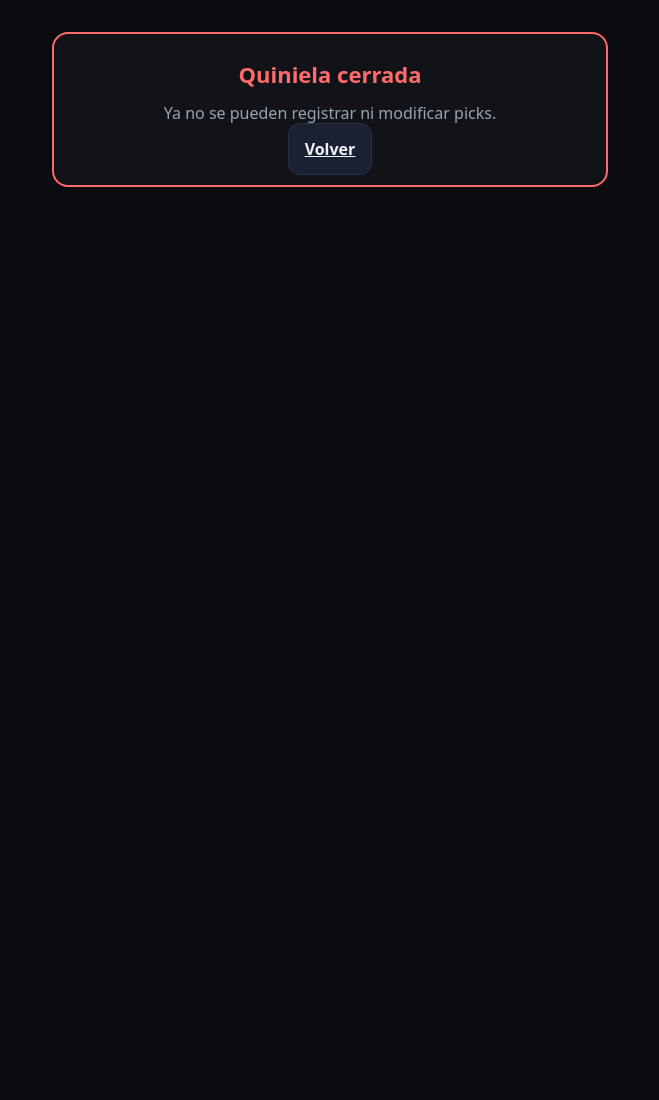
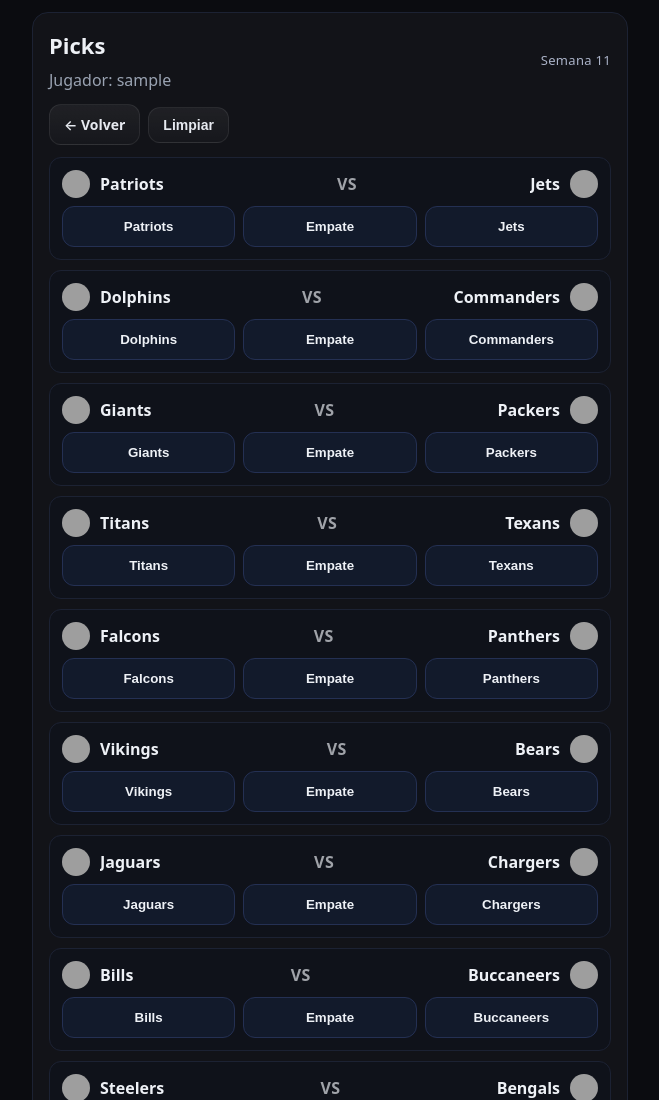
Before and after one commit to AmbrizzzDev/quiniela-nfl, a plain HTML site: page quiniela/picks.html in a window 1280 px wide. Shown: the top 1100 px of the page, without its empty margins (310-969 px from the left). Before the commit the page ends 800 px from the top, so only its background shows below. Drawn offline with Linux system fonts and the light colour scheme; no server answers; sample sign-in values are in the browser's storage; grey boxes are pictures that could not be loaded.

Commit message:
feat: update week 11 games and deadline date
Update the games list for week 11 and adjust the deadline date to November 13th

```diff
--- a/quiniela/app-config.js
+++ b/quiniela/app-config.js
@@ -1,7 +1,7 @@
 //! Conexion a la base de datos de Firebase
 const EVENT_ID   = "quiniela-2025";
-const CURRENT_WEEK = 10;
-const DEADLINE   = new Date("2025-11-06T19:16:00");
+const CURRENT_WEEK = 11;
+const DEADLINE   = new Date("2025-11-13T19:16:00");
 
 // Solo si la página cargó Firebase SDK, inicializamos:
 (function initFirebaseSafely(){
--- a/quiniela/data.js
+++ b/quiniela/data.js
@@ -1,19 +1,20 @@
 // Lista de juegos (ejemplo)
 const GAMES = [
-  { id: "Raiders vs Broncos", away: "Raiders", home: "Broncos" },
-  { id: "Falcons vs Colts", away: "Falcons", home: "Colts" },
-  { id: "Browns vs Jets", away: "Browns", home: "Jets" },
-  { id: "Saints vs Panthers", away: "Saints", home: "Panthers" },
-  { id: "Patriots vs Buccaneers", away: "Patriots", home: "Buccaneers" },
-  { id: "Giants vs Bears", away: "Giants", home: "Bears" },
-  { id: "Bills vs Dolphins", away: "Bills", home: "Dolphins" },
-  { id: "Ravens vs Vikings", away: "Ravens", home: "Vikings" },
-  { id: "Jaguars vs Texans", away: "Jaguars", home: "Texans" },
-  { id: "Cardinals vs Seahawks", away: "Cardinals", home: "Seahawks" },
-  { id: "Rams vs 49ers", away: "Rams", home: "49ers" },
-  { id: "Lions vs Commanders", away: "Lions", home: "Commanders" },
-  { id: "Steelers vs Chargers", away: "Steelers", home: "Chargers" },
-  { id: "Eagles vs Packers", away: "Eagles", home: "Packers" }
+  { id: "Patriots vs Jets", away: "Patriots", home: "Jets" },
+  { id: "Dolphins vs Commander", away: "Dolphins", home: "Commanders" },
+  { id: "Giants vs Packers", away: "Giants", home: "Packers" },
+  { id: "Titans vs Texans", away: "Titans", home: "Texans" },
+  { id: "Falcons vs Panthers", away: "Falcons", home: "Panthers" },
+  { id: "Vikings vs Bears", away: "Vikings", home: "Bears" },
+  { id: "Jaguars vs Chargers", away: "Jaguars", home: "Chargers" },
+  { id: "Bills vs Buccaneers", away: "Bills", home: "Buccaneers" },
+  { id: "Steelers vs Bengals", away: "Steelers", home: "Bengals" },
+  { id: "Cardinals vs 49ers", away: "Cardinals", home: "49ers" },
+  { id: "Rams vs Seahawks", away: "Rams", home: "Seahawks" },
+  { id: "Broncos vs Chiefs", away: "Broncos", home: "Chiefs" },
+  { id: "Browns vs Ravens", away: "Browns", home: "Ravens" },
+  { id: "Eagles vs Lions", away: "Eagles", home: "Lions" },
+  { id: "Raiders vs Cowboys", away: "Raiders", home: "Cowboys" },
 ];
 
 const TEAM_LOGOS = {
```
Also changed, not shown: quiniela/flash.html (+1 -1 lines).
